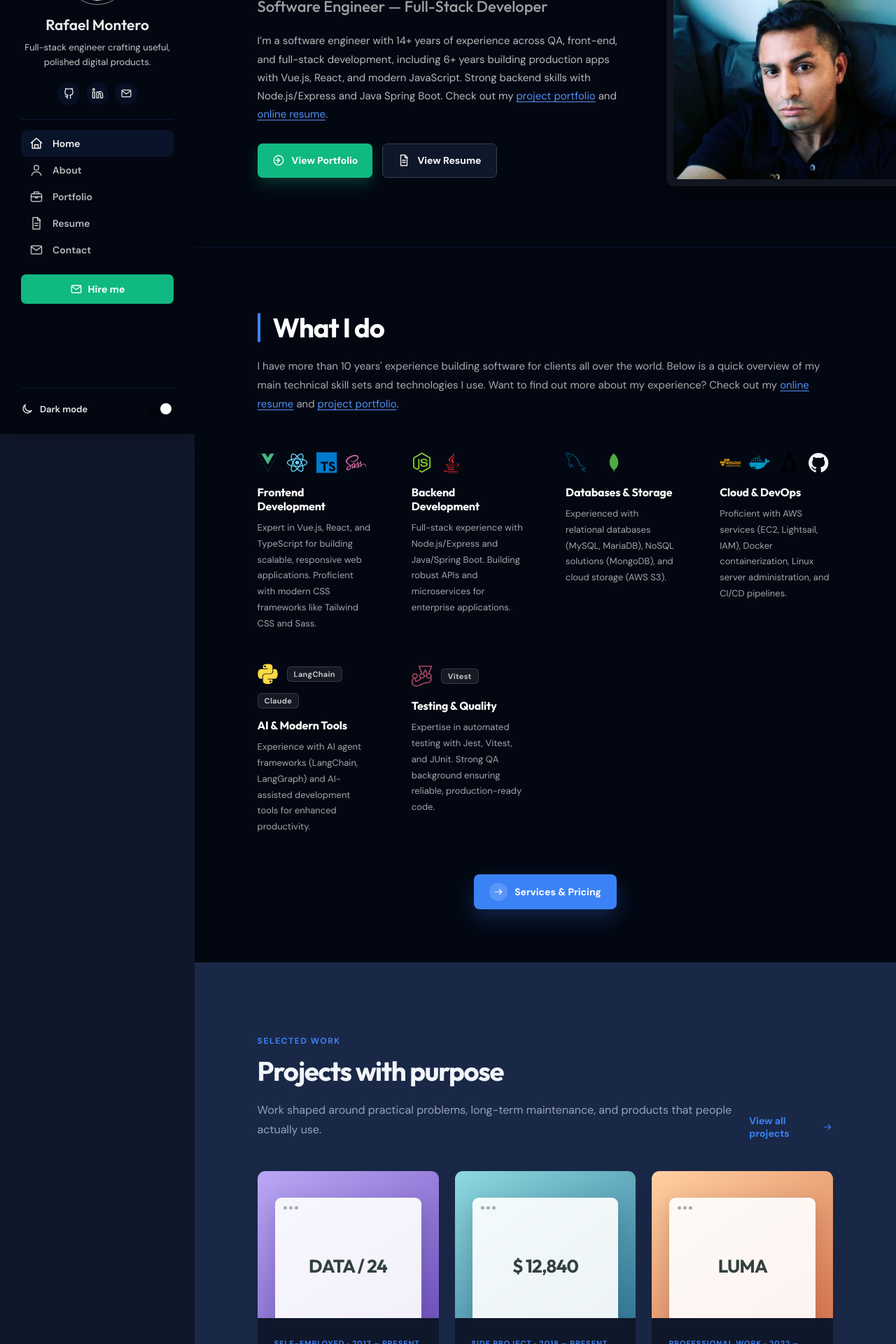
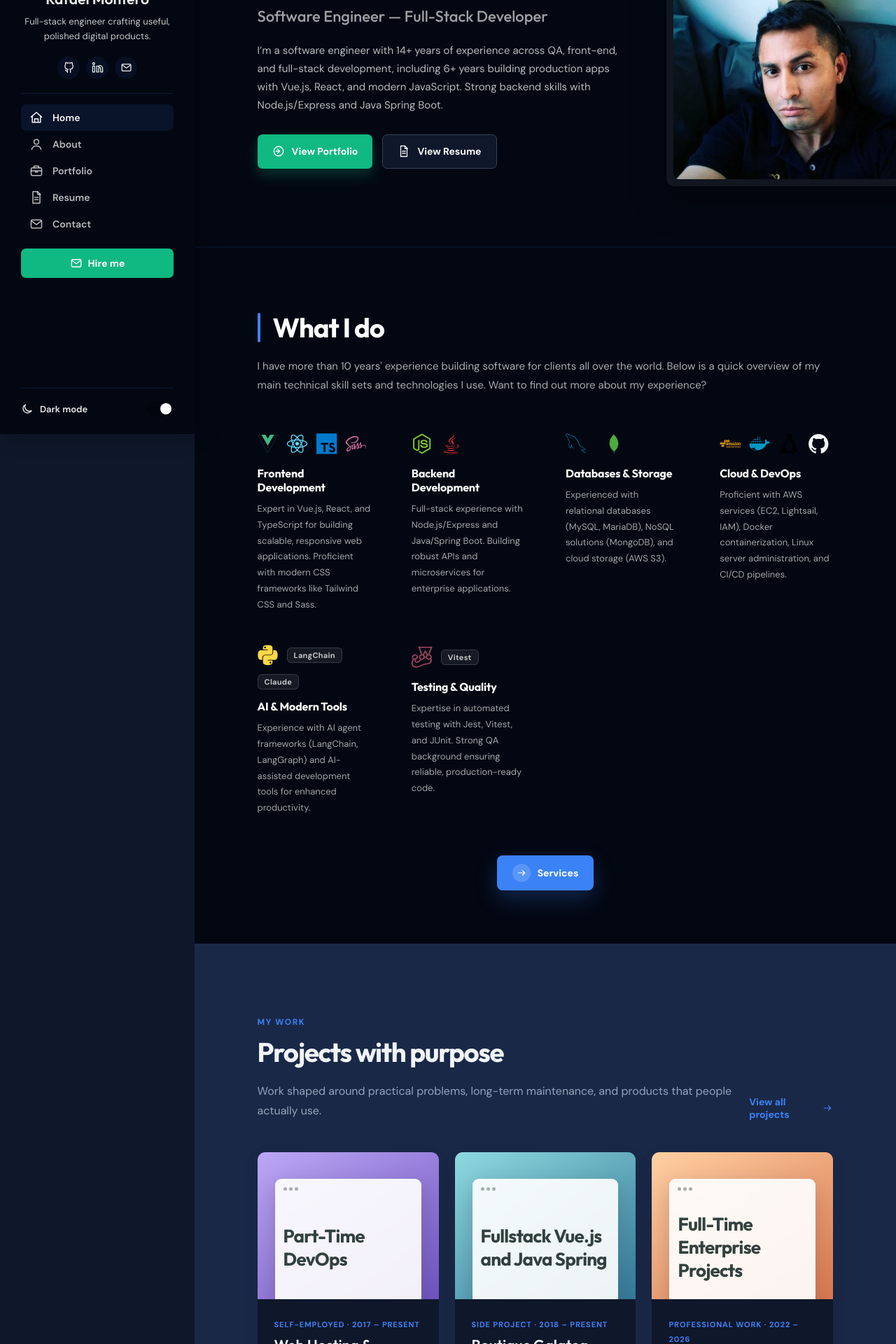
Before and after one commit to rmontero90/portfolio, a React (Vite) app: page / in a window 1280 px wide. Shown: the part 180-2100 px from the top of the page at 70% size. Built offline with nearby package versions, Linux system fonts and the light colour scheme.

Commit message:
Some tweaks in content

```diff
--- a/index.html
+++ b/index.html
@@ -3,8 +3,8 @@
   <head>
     <meta charset="UTF-8" />
     <meta name="viewport" content="width=device-width, initial-scale=1.0" />
-    <meta name="description" content="Developer portfolio for Alex Morgan" />
-    <title>Alex Morgan — Software Engineer</title>
+    <meta name="description" content="Developer portfolio for Rafael Montero" />
+    <title>Rafael Montero — Software Engineer</title>
     <link rel="preconnect" href="https://fonts.googleapis.com" />
     <link rel="preconnect" href="https://fonts.gstatic.com" crossorigin />
     <link href="https://fonts.googleapis.com/css2?family=DM+Sans:wght@400;500;600;700&family=Outfit:wght@500;600;700&display=swap" rel="stylesheet" />
--- a/src/App.jsx
+++ b/src/App.jsx
@@ -358,9 +358,7 @@ function Sidebar({ dark, setDark, open, setOpen }) {
       >
         ×
       </button>
-      <a className="brand" href="#home">
-        RM<span>.</span>
-      </a>
+      <a className="brand" href="#home"></a>
       <div className="profile-mini">
         <div className="avatar-small">
           <img src="/MyAvatar.jpeg" alt="Rafael Montero" />
@@ -479,16 +477,7 @@ export default function App() {
               I’m a software engineer with 14+ years of experience across QA,
               front-end, and full-stack development, including 6+ years building
               production apps with Vue.js, React, and modern JavaScript. Strong
-              backend skills with Node.js/Express and Java Spring Boot. Check
-              out my <a href="#portfolio">project portfolio</a> and{" "}
-              <a
-                href="/Rafael_Montero_Salazar_CV.pdf"
-                target="_blank"
-                rel="noreferrer"
-              >
-                online resume
-              </a>
-              .
+              backend skills with Node.js/Express and Java Spring Boot.
             </p>
             <div className="hero-brief-actions">
               <a className="button primary" href="#portfolio">
@@ -520,9 +509,7 @@ export default function App() {
                 I have more than 10 years' experience building software for
                 clients all over the world. Below is a quick overview of my main
                 technical skill sets and technologies I use. Want to find out
-                more about my experience? Check out my{" "}
-                <a href="#resume">online resume</a> and{" "}
-                <a href="#portfolio">project portfolio</a>.
+                more about my experience?
               </p>
             </div>
 
@@ -541,7 +528,7 @@ export default function App() {
                 <span className="about-cta-icon" aria-hidden="true">
                   <Icon name="arrow" size={16} />
                 </span>
-                Services &amp; Pricing
+                Services
               </a>
             </div>
           </div>
@@ -550,7 +537,7 @@ export default function App() {
         <section className="section projects-section" id="portfolio">
           <div className="project-header">
             <SectionTitle
-              eyebrow="Selected work"
+              eyebrow="My work"
               title="Projects with purpose"
               copy="Work shaped around practical problems, long-term maintenance, and products that people actually use."
             />
@@ -568,10 +555,10 @@ export default function App() {
                     <i />
                     <b>
                       {index === 0
-                        ? "DATA / 24"
+                        ? "Part-Time DevOps"
                         : index === 1
-                          ? "$ 12,840"
-                          : "LUMA"}
+                          ? "Fullstack Vue.js and Java Spring"
+                          : "Full-Time Enterprise Projects"}
                     </b>
                   </span>
                 </div>
@@ -759,7 +746,7 @@ export default function App() {
 
             {/* Footer socials */}
             <div className="resume-footer-socials">
-              <a href="https://github.com" aria-label="GitHub">
+              <a href="https://github.com/rmontero90" aria-label="GitHub">
                 <Icon name="github" size={18} />
               </a>
               <a
```
